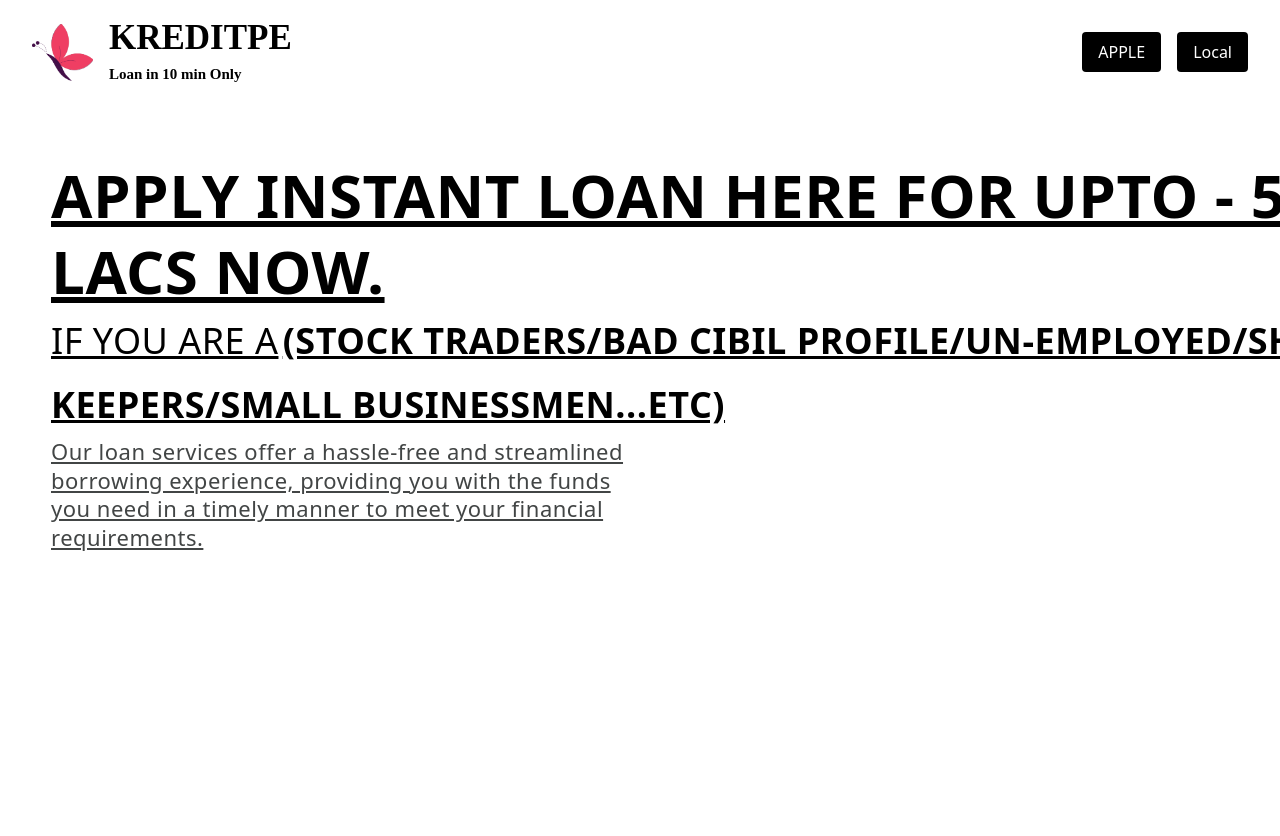
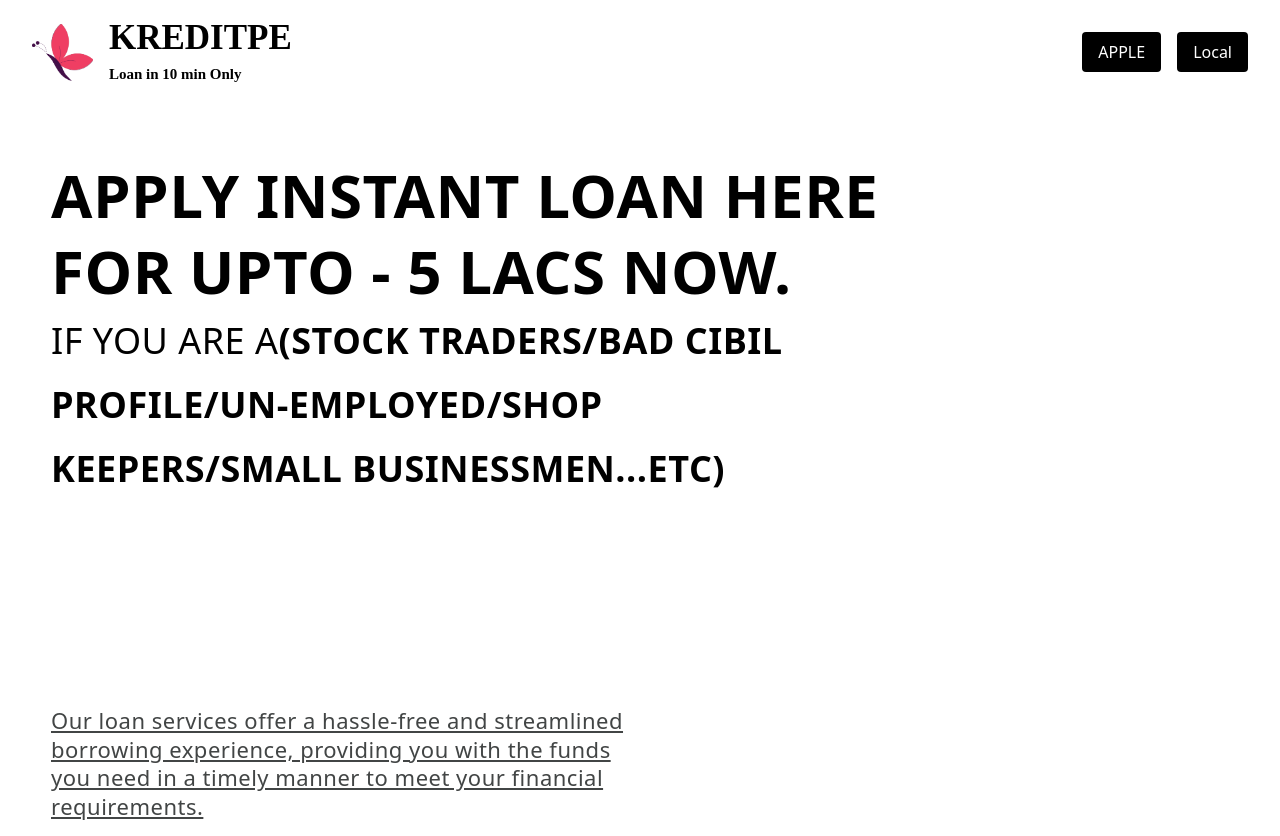
Before and after one commit to Vijaysharmagpj/Client_Project, a React (Create React App) app: page / in a window 1280 px wide. Shown: the top 836 px of the page. Built offline with nearby package versions, Linux system fonts and the light colour scheme.

Commit message:
add a new component

```diff
--- a/src/Component/Dashboard.js
+++ b/src/Component/Dashboard.js
@@ -6,18 +6,25 @@
       className="w-[1338px] h-[679px] absolute"
       style={{ top: "157px", left: "51px" }}
     >
-      <p className="font-[DM Sans] text-[60px] font-bold leading-[76px] tracking-[0.5px] text-left underline from-font decoration-skip-ink">
+      <div className="w-[826px] h-[549px] gap-[24px]" style={{ top: "18px" }}>
+        <div className="w-[844px] h-[347px]">
+        <p className="font-[DM Sans] text-[60px] font-bold leading-[76px] tracking-[0.5px] text-left from-font decoration-skip-ink">
           APPLY INSTANT LOAN HERE FOR UPTO - 5 LACS NOW.
         </p>
-      <span className="font-[DM Sans] text-[36px] font-medium leading-[64px] tracking-[0.5px] text-left underline from-font decoration-skip-ink">
+        <span className="font-[DM Sans] text-[36px] font-medium leading-[64px] tracking-[0.5px] text-left from-font decoration-skip-ink">
           IF YOU ARE A
-      </span>{" "}
-      <span className="font-[DM Sans] text-[36px] font-semibold leading-[64px] tracking-[0.5px] text-left underline from-font decoration-skip-ink">
-        (STOCK TRADERS/BAD CIBIL PROFILE/UN-EMPLOYED/SHOP KEEPERS/SMALL BUSINESSMEN...ETC)
         </span>
+        <span className="font-[DM Sans] text-[36px] font-semibold leading-[64px] tracking-[0.5px] text-left from-font decoration-skip-ink">
+          (STOCK TRADERS/BAD CIBIL PROFILE/UN-EMPLOYED/SHOP KEEPERS/SMALL
+          BUSINESSMEN...ETC)
+        </span>
+        </div>
+      </div>
       <div className="w-[592px] h-[116px]">
         <p className="font-[DM Sans] text-[22px] font-normal leading-[28.64px] tracking-[0.5px] text-left text-[#424545] underline from-font decoration-skip-ink">
-        Our loan services offer a hassle-free and streamlined borrowing experience, providing you with the funds you need in a timely manner to meet your financial requirements.
+          Our loan services offer a hassle-free and streamlined borrowing
+          experience, providing you with the funds you need in a timely manner
+          to meet your financial requirements.
         </p>
       </div>
     </div>
--- /dev/null
+++ b/src/Component/OurStory.js
@@ -0,0 +1,12 @@
+import React from "react";
+
+const OurStory=()=>{
+    return(
+        <>
+        <div>
+            <p>Our Story so far</p>
+        </div>
+        </>
+    )
+}
+export default OurStory;
```
Lines whose indentation alone changed are shown as unchanged.
